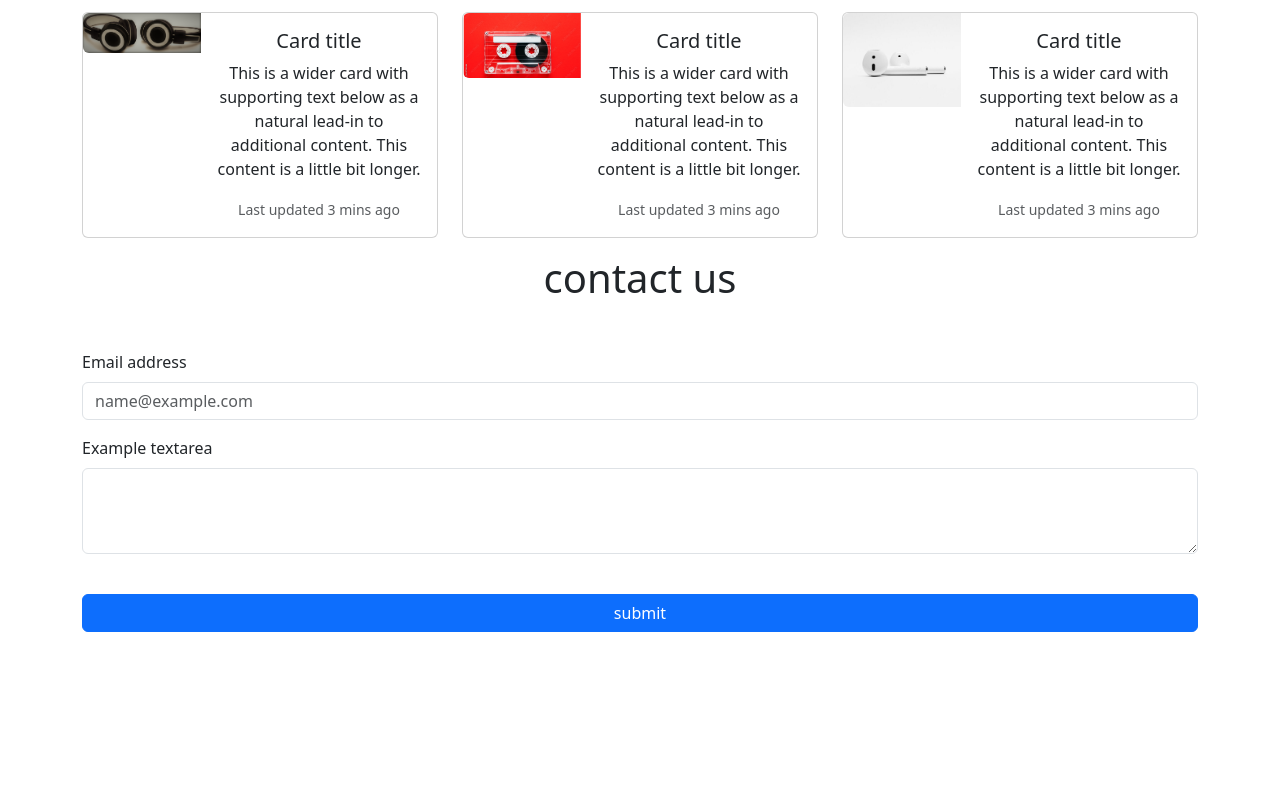
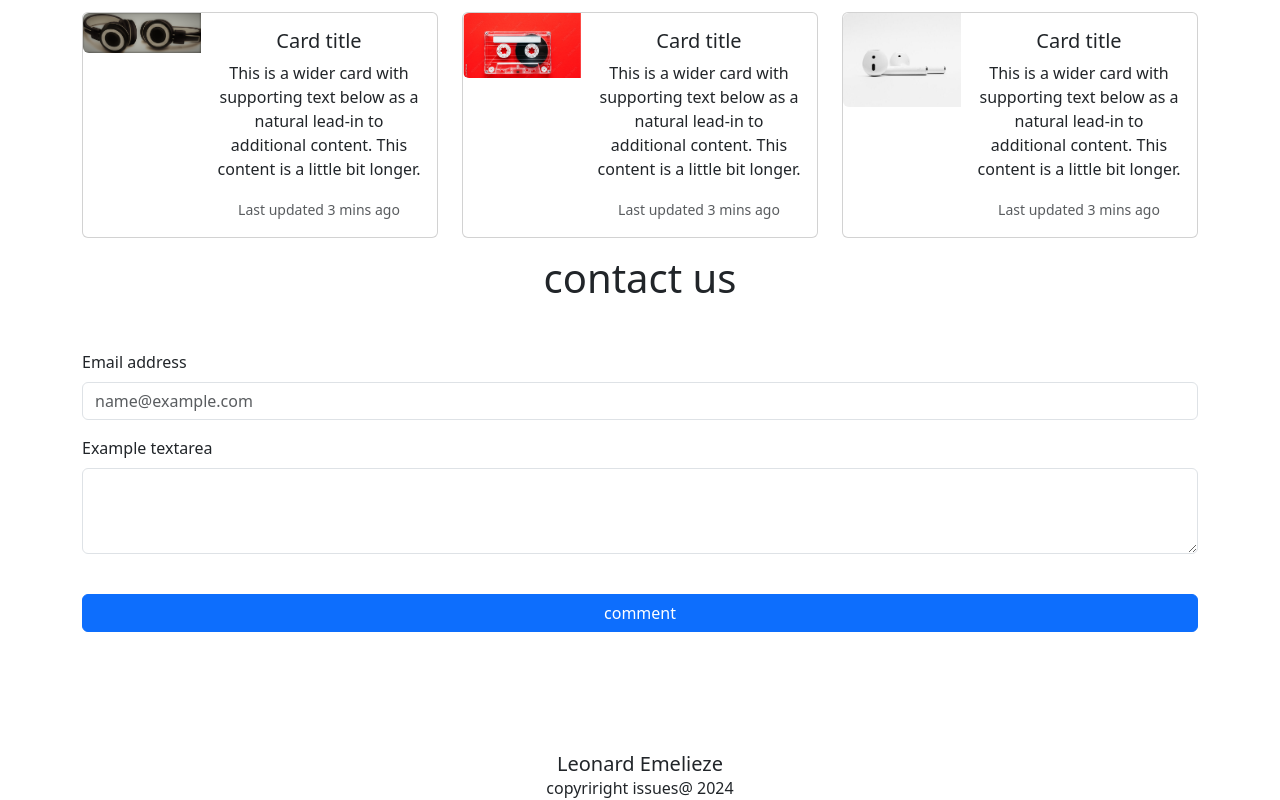
Before and after one commit to leoseis/music-static-sites, a plain HTML site: page index.html in a window 1280 px wide. Shown: the part 826-1626 px from the top of the page. Before the commit the page ends 1458 px from the top, so only its background shows below. Drawn offline with nearby package versions, Linux system fonts and the light colour scheme.

Commit message:
creating the footer

```diff
--- a/index.html
+++ b/index.html
@@ -276,10 +276,24 @@
           rows="3"
         ></textarea>
       </div>
-      <br />
+      <br>
       <div class="d-grid gap-2">
-        <button class="btn btn-primary" type="button">submit</button>
+        <button class="btn btn-primary" type="button">comment</button>
       </div>
     </div>
+    <br>
+    <br>
+    <br>
+    <br>
+    <br>
+
+    <div class="card-body">
+      <h5 class="card-title text-center">Leonard  Emelieze</h5>
+      <p class="card-text text-center">copyriright issues@  2024 </p>
+    </div>
+
+
+
+
   </body>
 </html>
```
